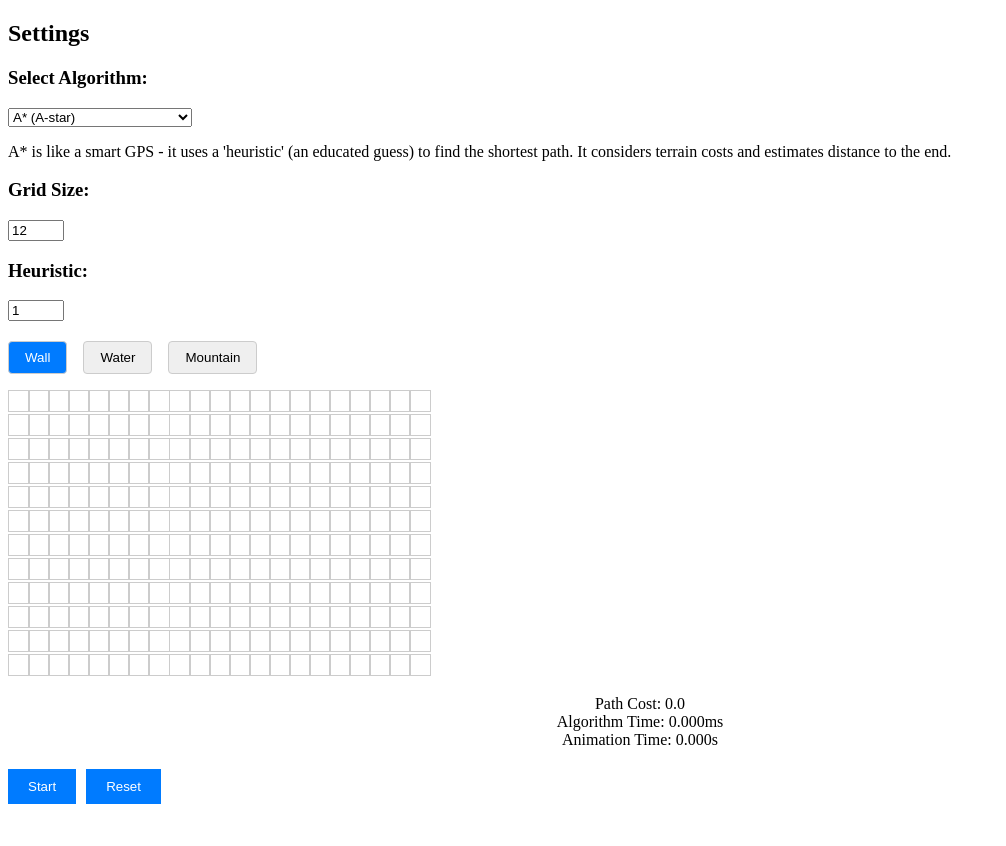
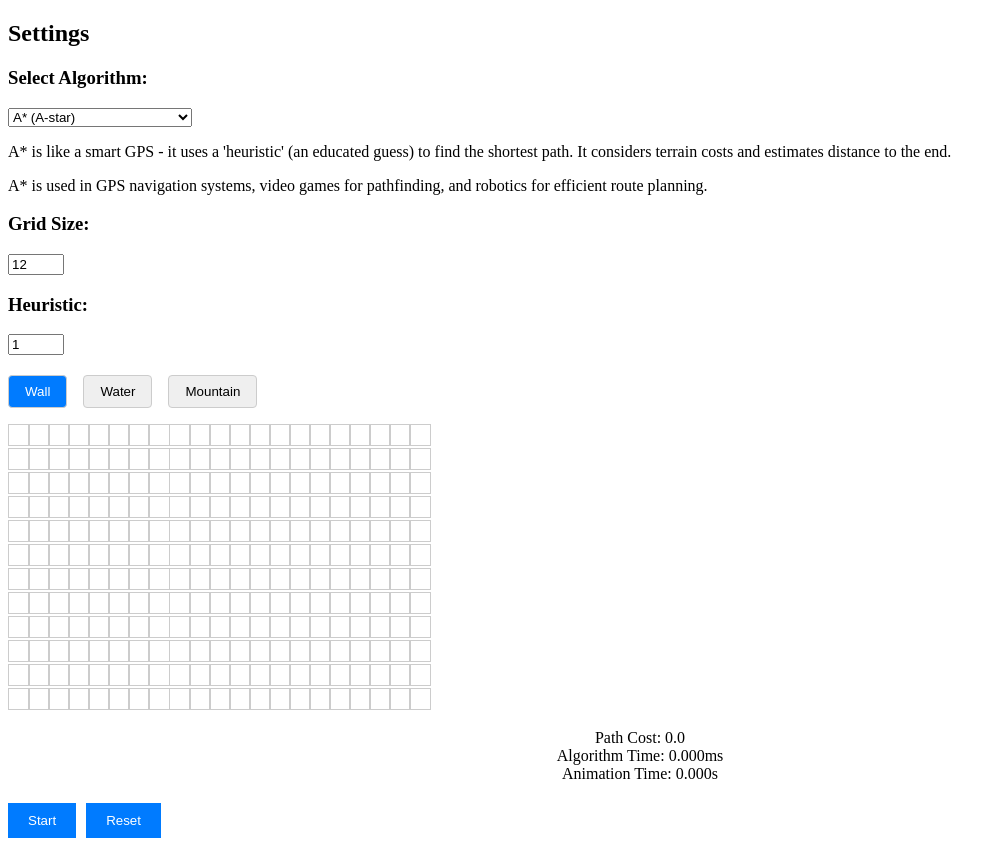
Before and after one commit to nathanialwm/PathingVisualizer, a React (Vite) app: page / in a window 1280 px wide. Shown: the whole page, without its empty margins (0-1006 px from the left). Before the commit the page ends 812 px from the top, so only its background shows below. Built offline with nearby package versions, Linux system fonts and the light colour scheme.

Commit message:
added algorithm usecases section

```diff
--- a/src/components/SettingsPanel.tsx
+++ b/src/components/SettingsPanel.tsx
@@ -6,6 +6,14 @@ const algorithmExplanations: { [key: string]: string } = {
   'Dijkstra': "Dijkstra's algorithm finds the shortest path by considering terrain costs. It spreads out from the start, always choosing the lowest-cost path first.",
   'BFS': "Breadth-First Search explores in all directions one step at a time. It ignores terrain costs but guarantees the path with fewest steps.",
   'DFS': "Depth-First Search picks one direction and goes as far as it can before backtracking. Fast but ignores both terrain costs and path length."
+};
+
+// Real-life use cases
+const algorithmUseCases: { [key: string]: string } = {
+  'A*': "A* is used in GPS navigation systems, video games for pathfinding, and robotics for efficient route planning.",
+  'Dijkstra': "Dijkstra's algorithm is used in network routing protocols, geographical mapping, and urban planning.",
+  'DFS': "Depth-First Search is used in maze solving, puzzle games, and for searching through file systems.",
+  'BFS': "Breadth-First Search is used in social networking applications, peer-to-peer networks, and web crawling.",
 };
 
 // Props for settings controls
@@ -51,6 +59,12 @@ const SettingsPanel: React.FC<SettingsPanelProps> = ({
             {algorithmExplanations[algorithm]}
           </p>
         </div>
+
+        <div className="algorithm-use-cases mt-2">
+          <p className="text-sm text-gray-600 bg-gray-100 p-3 rounded">
+            {algorithmUseCases[algorithm]}
+          </p>
+        </div>
       </div>
 
       {/* Grid size input - clamped between 5 and 20 */}
```
